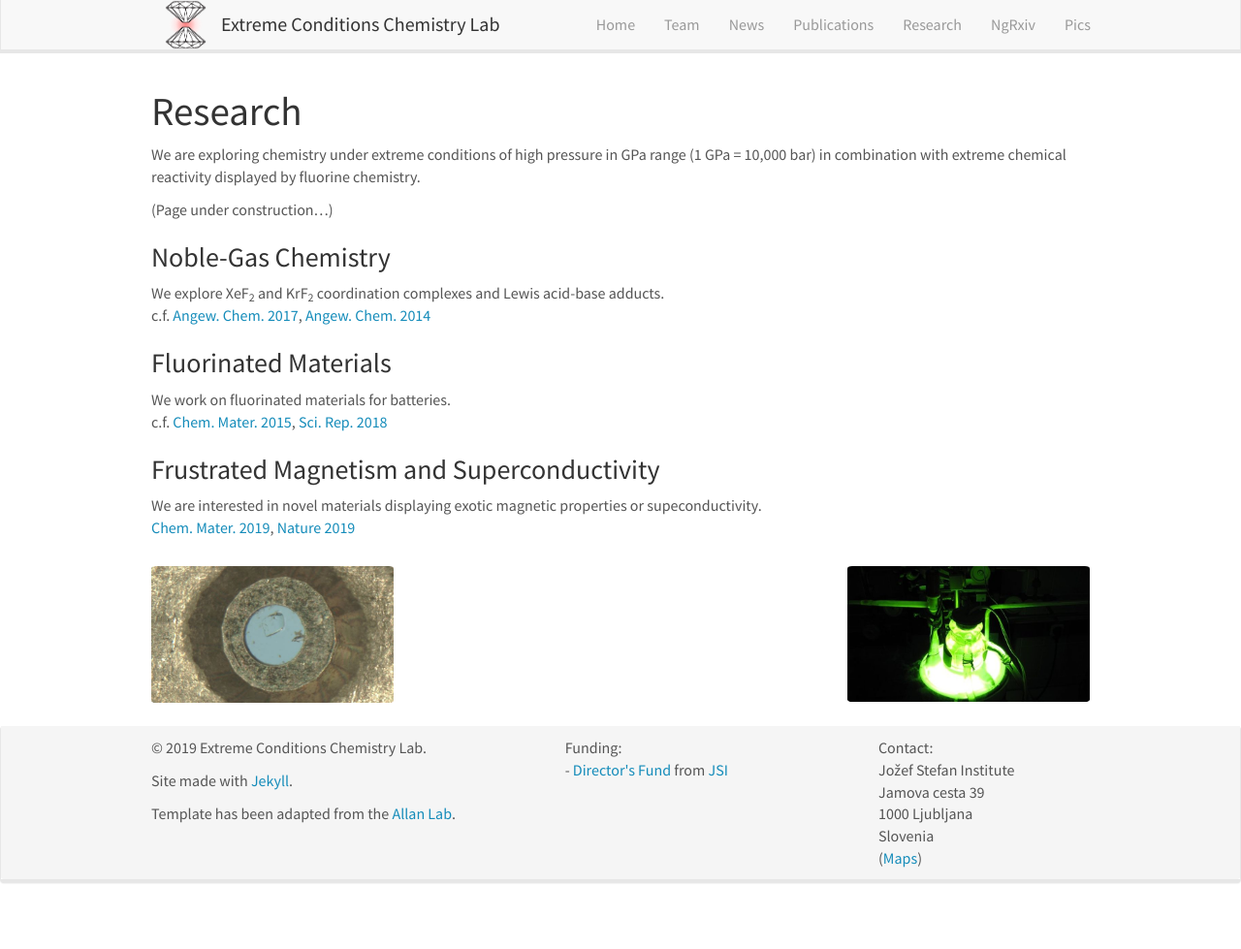
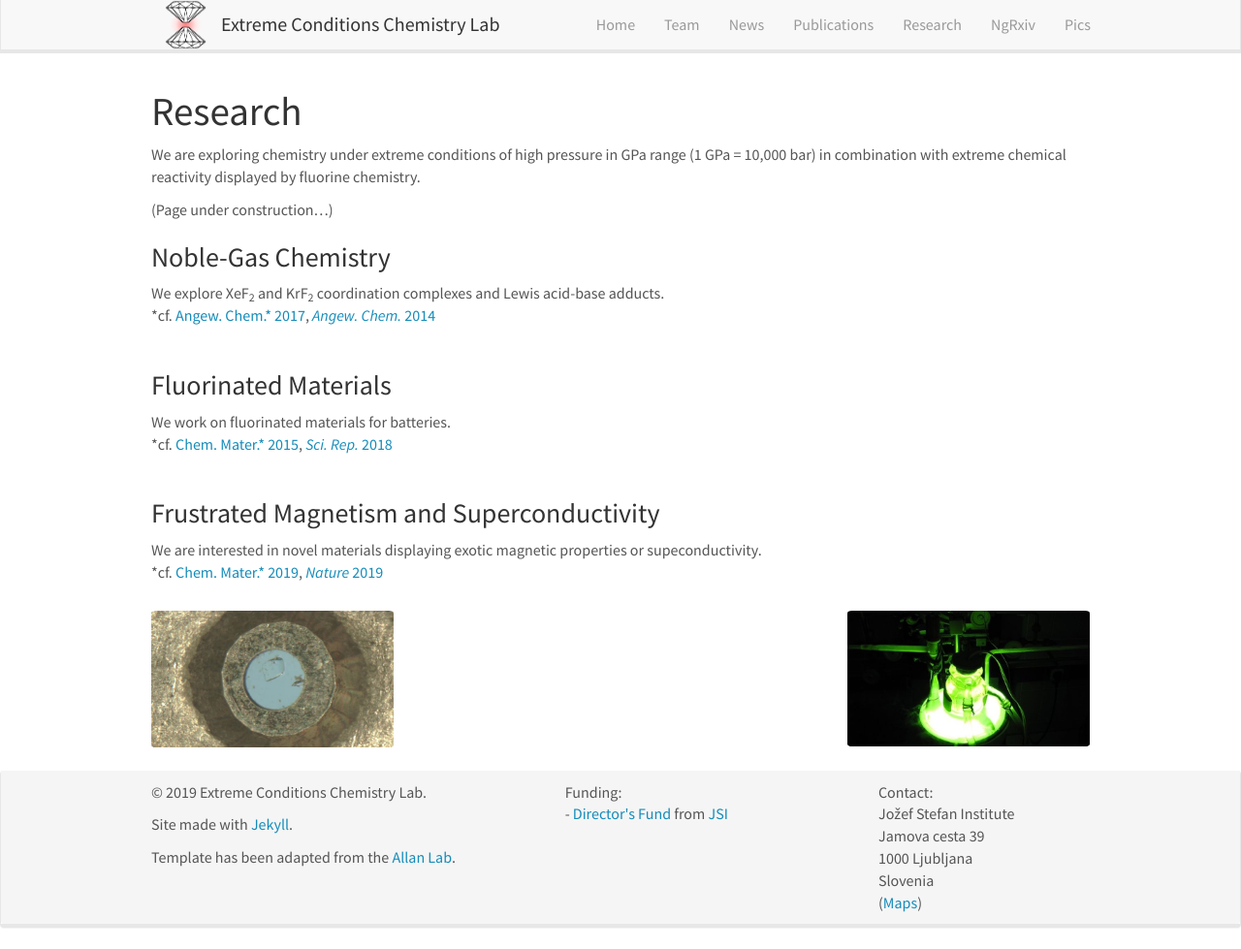
Before and after one commit to eccl-jsi/eccl-jsi.github.io, a Jekyll site: the page built from _pages/research.md, in a window 1280 px wide and 979 px high. Shown: the whole window at 97% size. Built offline with Jekyll 4.4.1, drawn with Linux system fonts in a browser that asks for light colours; nearby versions of some CDN libraries.

Commit message:
Update research.md

```diff
--- a/_pages/research.md
+++ b/_pages/research.md
@@ -14,17 +14,19 @@ We are exploring chemistry under extreme conditions of high pressure in GPa rang
 
 ### Noble-Gas Chemistry
 We explore XeF<sub>2</sub> and KrF<sub>2</sub> coordination complexes and Lewis acid-base adducts.
-<br>c.f. [Angew. Chem. 2017](http://dx.doi.org/10.1002/anie.201611534), [Angew. Chem. 2014](http://dx.doi.org/10.1002/anie.201406404)
+<br>*cf. [Angew. Chem.* 2017](http://dx.doi.org/10.1002/anie.201611534), [*Angew. Chem.* 2014](http://dx.doi.org/10.1002/anie.201406404)
+<br>
 <br>
 
 ### Fluorinated Materials
 We work on fluorinated materials for batteries.
-<br>c.f. [Chem. Mater. 2015](http://dx.doi.org/10.1021/acs.chemmater.5b02906), [Sci. Rep. 2018](http://dx.doi.org/10.1038/s41598-018-23991-2)
+<br>*cf. [Chem. Mater.* 2015](http://dx.doi.org/10.1021/acs.chemmater.5b02906), [*Sci. Rep.* 2018](http://dx.doi.org/10.1038/s41598-018-23991-2)
+<br>
 <br>
 
 ### Frustrated Magnetism and Superconductivity
 We are interested in novel materials displaying exotic magnetic properties or supeconductivity.
-<br> [Chem. Mater. 2019](http://dx.doi.org/10.1021/acs.chemmater.9b01466), [Nature 2019](http://dx.doi.org/10.1038/s41586-019-0932-x)
+<br>*cf. [Chem. Mater.* 2019](http://dx.doi.org/10.1021/acs.chemmater.9b01466), [*Nature* 2019](http://dx.doi.org/10.1038/s41586-019-0932-x)
 <br>
 
 ![]({{ site.url }}{{ site.baseurl }}/images/KrF2-Photosynthesis-C.jpg){: style="width: 250px; float: right; border: 10px"}
```
